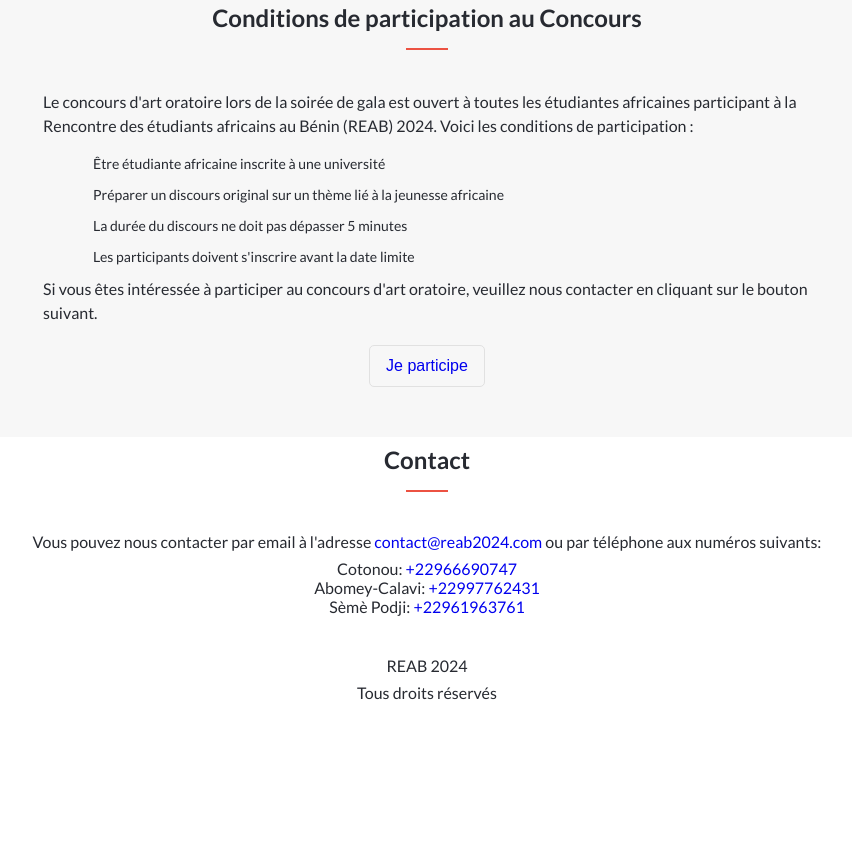
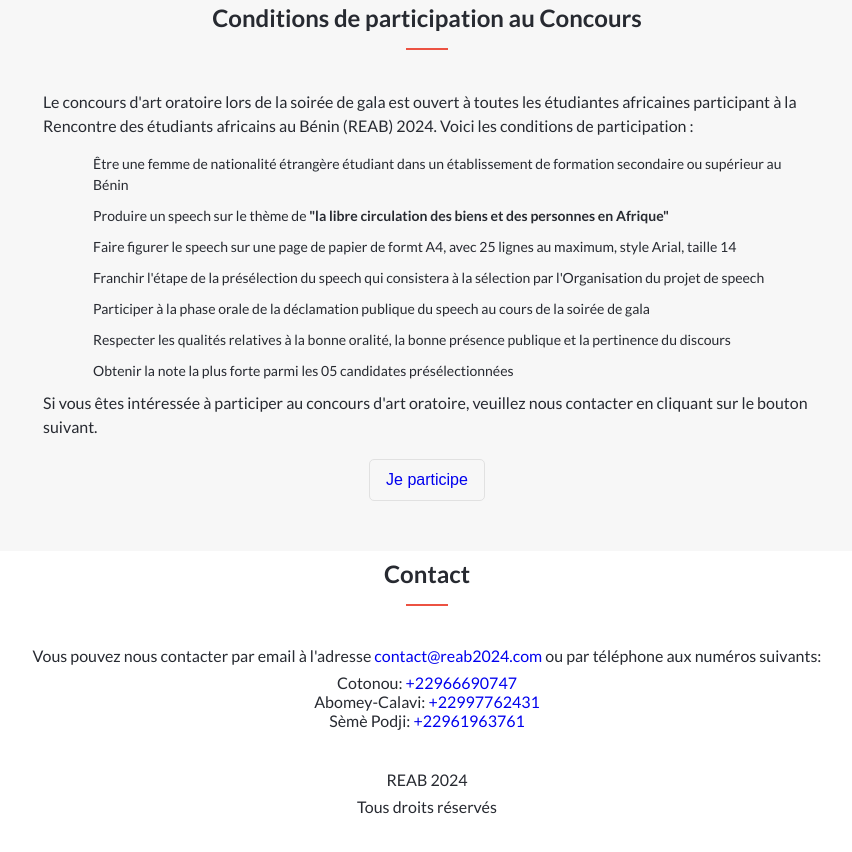
Before and after one commit to AsKing07/reab2024, a plain HTML site: page index.html in a window 1280 px wide. Shown: the part 1415-2267 px from the top of the page, without its empty margins (213-1065 px from the left). Before the commit the page ends 2157 px from the top, so only its background shows below. Drawn offline with Linux system fonts and the light colour scheme.

Commit message:
Update index.html

```diff
--- a/index.html
+++ b/index.html
@@ -95,15 +95,18 @@
           <div class="person-card-cont"></div>
           <p>Le concours d'art oratoire lors de la soirée de gala est ouvert à toutes les étudiantes africaines participant à la Rencontre des étudiants africains au Bénin (REAB) 2024. Voici les conditions de participation :</p>
           <ul>
-            <li>Être étudiante africaine inscrite à une université</li>
-            <li>Préparer un discours original sur un thème lié à la jeunesse africaine</li>
-            <li>La durée du discours ne doit pas dépasser 5 minutes</li>
-            <li>Les participants doivent s'inscrire avant la date limite</li>
+            <li>Être une femme de nationalité étrangère étudiant dans un établissement de formation secondaire ou supérieur au Bénin</li>
+            <li>Produire un speech sur le thème de <strong> "la libre circulation des biens et des personnes en Afrique" </strong></li>
+            <li>Faire figurer le speech sur une page de papier de formt A4, avec 25 lignes au maximum, style Arial, taille 14</li>
+            <li>Franchir l'étape de la présélection du speech qui consistera à la sélection par l'Organisation du projet de speech</li>
+            <li>Participer à la phase orale de la déclamation publique du speech au cours de la soirée de gala</li>
+            <li>Respecter les qualités relatives à la bonne oralité, la bonne présence publique et la pertinence du discours</li>
+            <li>Obtenir la note la plus forte parmi les 05 candidates présélectionnées</li>
           </ul>
           <p>Si vous êtes intéressée à participer au concours d'art oratoire, veuillez nous contacter en cliquant sur le bouton suivant.</p>
           <!-- Un bouton de redirection whatsapp -->
           <div class="center-button">
-            <button type="button" class="centerBtn" ><a target="_blank" href="https://wa.me/1234567890?text=Je%20voudrais%20m%27inscrire%20au%20concours%20d%27art%20oratoire%20organisé%20lors%20de%20la%20REAB%202024">Je participe</a></button>
+            <button type="button" class="centerBtn" ><a target="_blank" href="https://wa.me/22995536872?text=Je%20voudrais%20m%27inscrire%20au%20concours%20d%27art%20oratoire%20organisé%20lors%20de%20la%20REAB%202024">Je participe</a></button>
           </div>
         </div>
       </section>
```
